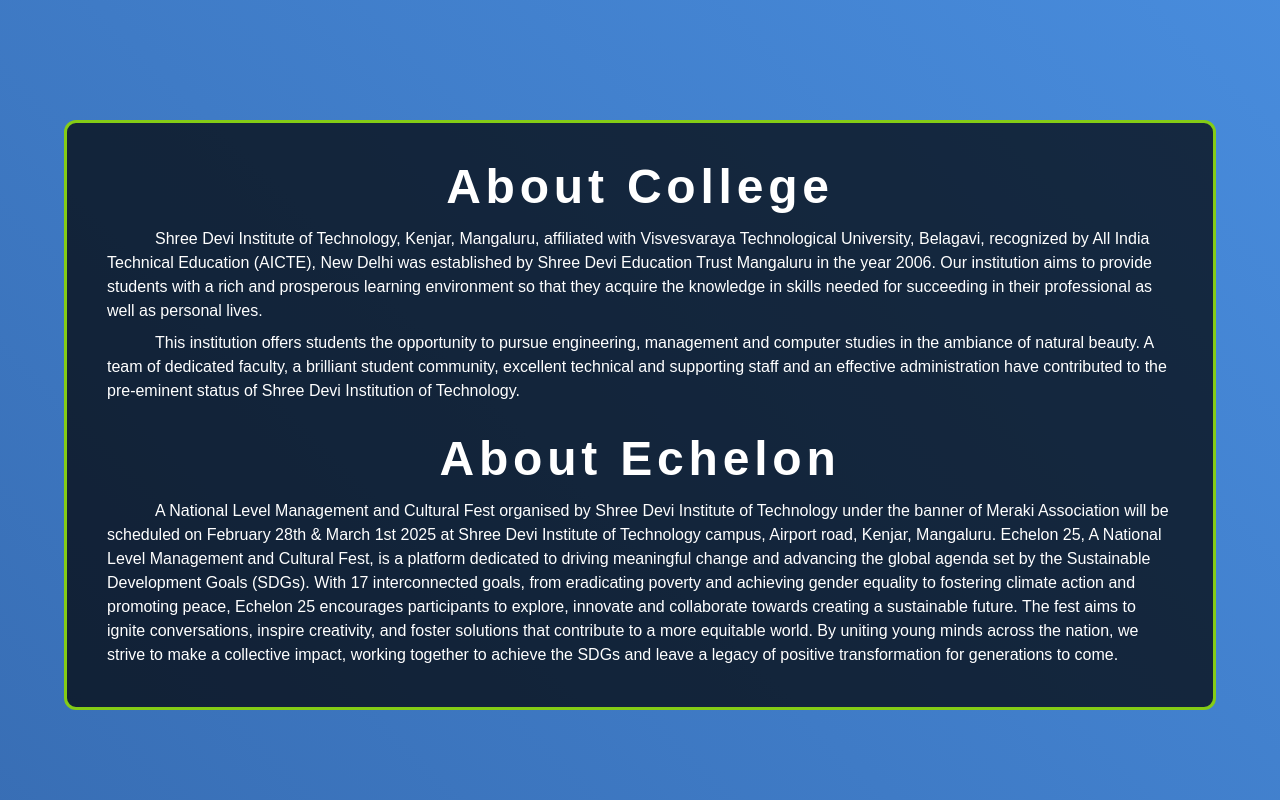
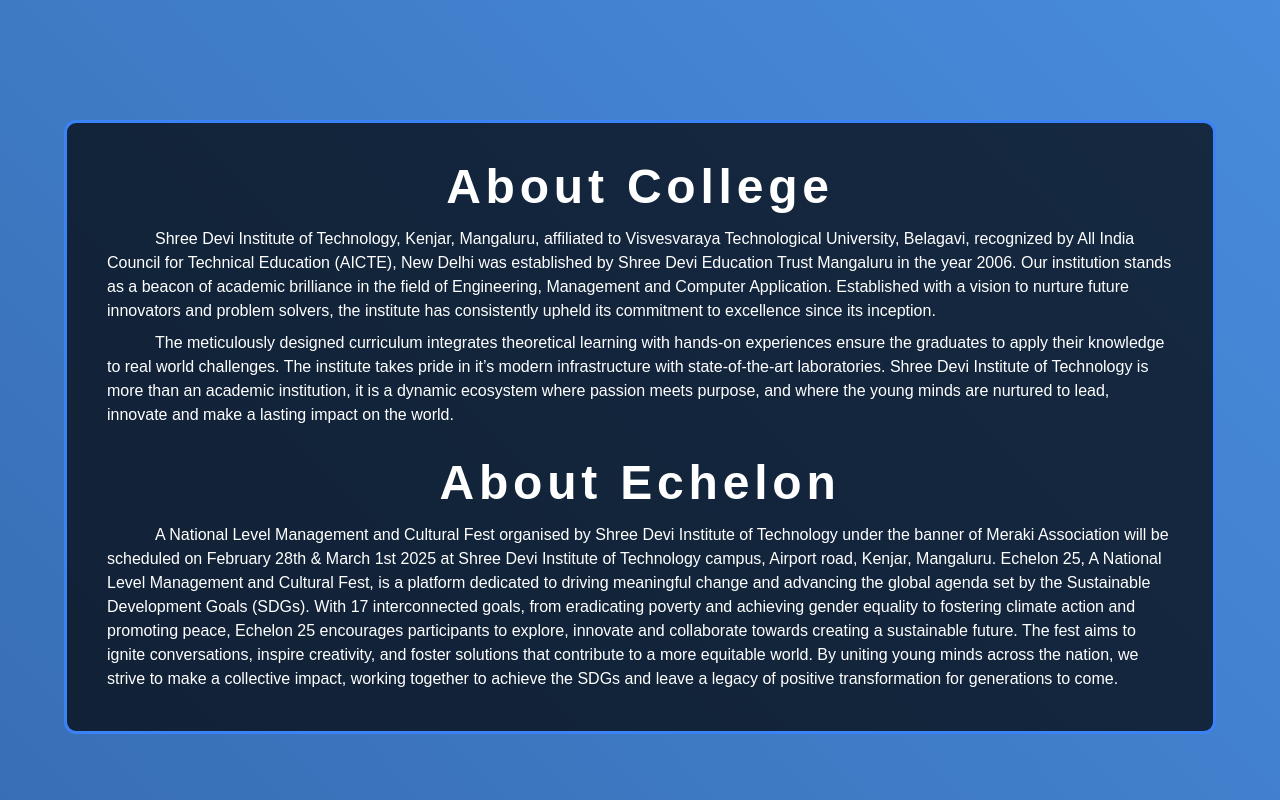
Before and after one commit to adithya-b-r/Echelon, a React (Vite) app: page / in a window 1280 px wide. Shown: the part 760-1560 px from the top of the page. Built offline with nearby package versions, Linux system fonts and the light colour scheme.

Commit message:
New Changes

```diff
--- a/src/Components/Navbar.jsx
+++ b/src/Components/Navbar.jsx
@@ -28,7 +28,7 @@
       <i className='bx bx-menu text-4xl md:hidden' onClick={() => setDisplay(!display)}></i>
 
       {display && (
-        <div className="fixed top-16 bg-gray-950 w-[100%] h-fit -mx-6 flex flex-col items-center text-2xl">
+        <div className="fixed top-16 bg-white text-black font-semibold w-[100%] h-fit -mx-6 flex flex-col items-center text-2xl">
           <a onClick={hideNav} className="text-lg tracking-widest py-3 hover:text-blue-700 transition-all duration-300" href="#home">Home</a>
           <a onClick={hideNav} className="text-lg tracking-widest py-3 hover:text-blue-700 transition-all duration-300" href="#about">About</a>
           <a onClick={hideNav} className="text-lg tracking-widest py-3 hover:text-blue-700 transition-all duration-300" href="#events">Events</a>
--- a/src/Pages/About/About.jsx
+++ b/src/Pages/About/About.jsx
@@ -2,13 +2,13 @@
   return (
     <div id="about" className="w-full h-fit bg-transparent text-white font-sans mt-[10vh] mb-[2vh]">
       <div className="w-full px-2 sm:px-2 md:px-8 lg:px-12 xl:px-16">
-        <div className="p-6 md:p-10 rounded-xl border-[3px] border-lime-500 bg-black bg-opacity-70 w-full">
+        <div className="p-6 md:p-10 rounded-xl border-[3px] border-blue-500 bg-black bg-opacity-70 w-full">
           <h1 className="capitalize text-center font-semibold text-3xl md:text-5xl mb-4 tracking-widest">About College</h1>
           <p className=" indent-8 md:indent-12 break-normal">
-            Shree Devi Institute of Technology, Kenjar, Mangaluru, affiliated with Visvesvaraya Technological University, Belagavi, recognized by All India Technical Education (AICTE), New Delhi was established by Shree Devi Education Trust Mangaluru in the year 2006. Our institution aims to provide students with a rich and prosperous learning environment so that they acquire the knowledge in skills needed for succeeding in their professional as well as personal lives.
+            Shree Devi Institute of Technology, Kenjar, Mangaluru, affiliated to Visvesvaraya Technological University, Belagavi, recognized by All India Council for Technical Education (AICTE), New Delhi was established by Shree Devi Education Trust Mangaluru in the year 2006. Our institution stands as a beacon of academic brilliance in the field of Engineering, Management and Computer Application. Established with a vision to nurture future innovators and problem solvers, the institute has consistently upheld its commitment to excellence since its inception.
           </p>
           <p className=" indent-8 md:indent-12 mt-2 break-normal">
-            This institution offers students the opportunity to pursue engineering, management and computer studies in the ambiance of natural beauty. A team of dedicated  faculty, a brilliant student community, excellent technical and supporting staff and an effective administration have contributed to the pre-eminent status of Shree Devi Institution of Technology.
+            The meticulously designed curriculum integrates theoretical learning with hands-on  experiences ensure the graduates to apply their knowledge to real world challenges. The institute takes pride in it’s  modern infrastructure with state-of-the-art laboratories. Shree Devi Institute of Technology is more than an academic institution, it is a dynamic ecosystem where passion meets purpose, and where the young minds are nurtured to lead, innovate and make a lasting impact on the world.
           </p>
           <h1 className="capitalize text-center font-semibold text-3xl md:text-5xl mb-4 tracking-widest mt-8">About Echelon</h1>
           <p className=" indent-8 md:indent-12 break-normal">
--- a/src/Pages/Contact/Contact.jsx
+++ b/src/Pages/Contact/Contact.jsx
@@ -25,11 +25,11 @@
 
         <div className="flex flex-col md:w-[30%] w-[100%] md:ml-24 leading-relaxed md:text-left text-center">
           <h3 className="md:mt-4 mb-4 font-bold text-2xl">Quick Links</h3>
-          <a className="tracking-wide hover:text-lime-500 hover:scale-110 transition-all duration-300" href="#home">Home</a>
-          <a className="tracking-wide hover:text-lime-500 hover:scale-110 transition-all duration-300" href="#about">About</a>
-          <a className="tracking-wide hover:text-lime-500 hover:scale-110 transition-all duration-300" href="#events">Events</a>
-          <a className="tracking-wide hover:text-lime-500 hover:scale-110 transition-all duration-300" href="#rules">Rules</a>
-          <a className="tracking-wide hover:text-lime-500 hover:scale-110 transition-all duration-300" href="#contact">Contact</a>
+          <a className="tracking-wide hover:text-blue-500 hover:scale-110 transition-all duration-300 text-lg font-semibold py-1" href="#home">Home</a>
+          <a className="tracking-wide hover:text-blue-500 hover:scale-110 transition-all duration-300 text-lg font-semibold py-1" href="#about">About</a>
+          <a className="tracking-wide hover:text-blue-500 hover:scale-110 transition-all duration-300 text-lg font-semibold py-1" href="#events">Events</a>
+          <a className="tracking-wide hover:text-blue-500 hover:scale-110 transition-all duration-300 text-lg font-semibold py-1" href="#rules">Rules</a>
+          <a className="tracking-wide hover:text-blue-500 hover:scale-110 transition-all duration-300 text-lg font-semibold py-1" href="#contact">Contact</a>
         </div>
 
         <div className="flex md:w-[33%] w-[100%] h-[30vh] bg-gray-400 rounded-lg overflow-hidden md:mt-0 mt-8">
--- a/src/Pages/Home/Home.jsx
+++ b/src/Pages/Home/Home.jsx
@@ -7,7 +7,7 @@
   return (
     <div id="home" className="w-full h-[90vh] bg-transparent flex flex-col items-center scroll-mt-[10vh]">
       <h1 className='md:text-3xl md:mt-5 text-2xl text-white text-center leading-loose md:font-extrabold font-bold drop-shadow-2xl'>
-        DEPARTMENT OF MASTER OF BUSINESS ADMINISTRATION <br /><br />
+        DEPARTMENT OF MASTER OF BUSINESS ADMINISTRATION <span className="hidden md:inline"> <br /> </span><br />
         <span className='text-2xl font-normal md:font-semibold drop-shadow-md'>PRESENTS</span>
       </h1>
 
```
Also changed, not shown: 1 other file (tests, documents, lock files or other folders).
